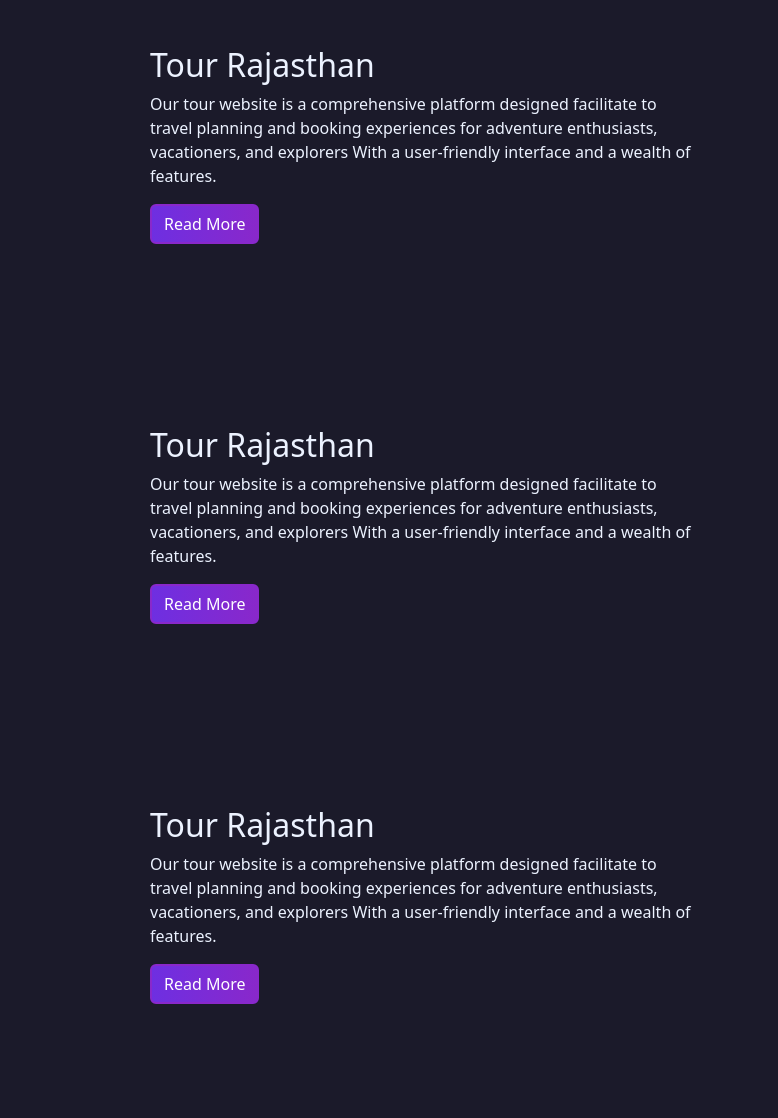
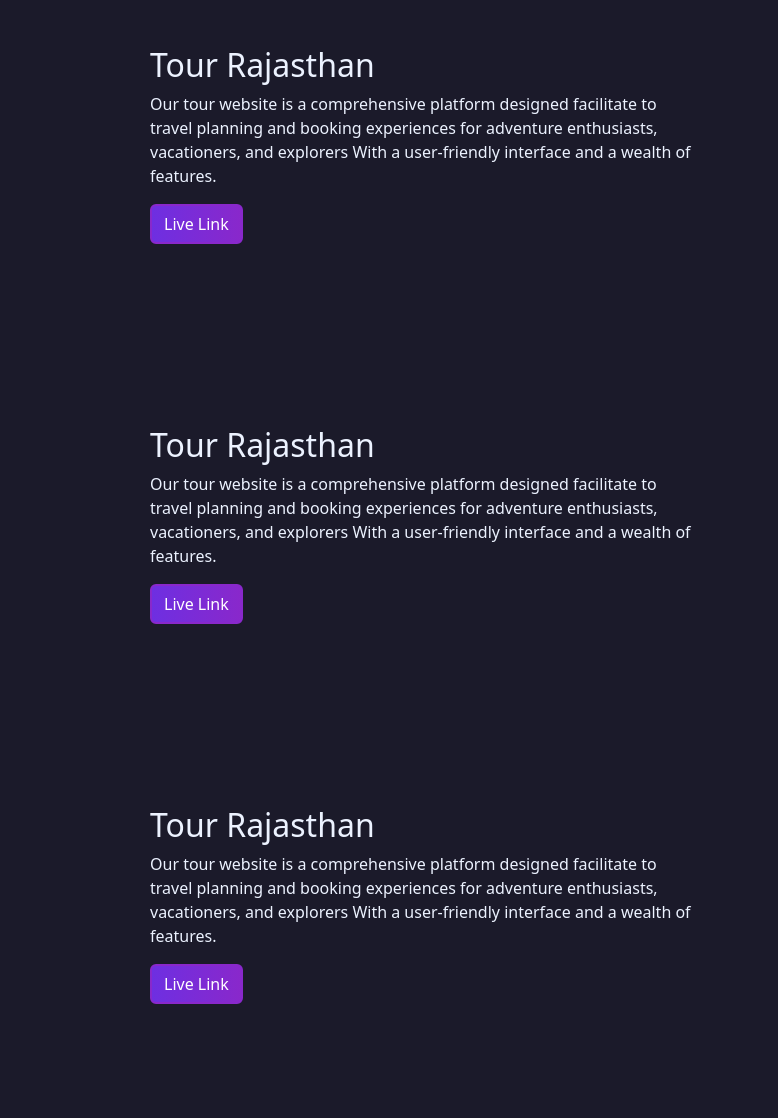
Before and after one commit to Daksh-7414/Portfolio-Project, a plain HTML site: page index.html in a window 1280 px wide. Shown: the part 1500-2618 px from the top of the page, 502-1280 px from the left. Drawn offline with nearby package versions, Linux system fonts and the light colour scheme.

Commit message:
Update index.html

```diff
--- a/index.html
+++ b/index.html
@@ -211,7 +211,7 @@
     <div class="col-lg-6 project_div">
       <h2>Tour Rajasthan</h2>
       <p>Our tour website is a comprehensive platform designed facilitate to travel planning and booking experiences for adventure enthusiasts, vacationers, and explorers With a user-friendly interface and a wealth of features.</p>
-      <a href="Tour Website project/home.html" target="_main" type="button" class="btn">Read More</a>
+      <a href="Tour Website project/home.html" target="_main" type="button" class="btn">Live Link</a>
     </div>
 
     <!-- project cards 2 -->
@@ -223,7 +223,7 @@
     <div class="col-lg-6 project_div">
       <h2>Tour Rajasthan</h2>
       <p>Our tour website is a comprehensive platform designed facilitate to travel planning and booking experiences for adventure enthusiasts, vacationers, and explorers With a user-friendly interface and a wealth of features.</p>
-      <a href="Tour Website project/home.html" target="_main" type="button" class="btn">Read More</a>
+      <a href="Tour Website project/home.html" target="_main" type="button" class="btn">Live Link</a>
     </div>
     <!-- project cards 3 -->
     <div class="col-lg-6 mt-5 pro-card ">
@@ -234,7 +234,7 @@
     <div class="col-lg-6 project_div">
       <h2>Tour Rajasthan</h2>
       <p>Our tour website is a comprehensive platform designed facilitate to travel planning and booking experiences for adventure enthusiasts, vacationers, and explorers With a user-friendly interface and a wealth of features.</p>
-      <a href="Tour Website project/home.html" target="_main" type="button" class="btn">Read More</a>
+      <a href="Tour Website project/home.html" target="_main" type="button" class="btn">Live Link</a>
     </div>
   </section>
   <!-- contact Section Code -->
```
